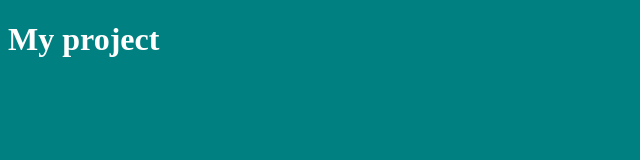
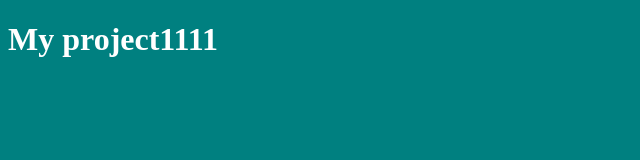
Before and after one commit to Ivan-Riiako/goit-markup-hw-01, a plain HTML site: page index.html in a window 1280 px wide. Shown: the full height of the page, 0-640 px from the left. Drawn offline with Linux system fonts and the light colour scheme.

Commit message:
Update index.html

```diff
--- a/index.html
+++ b/index.html
@@ -8,7 +8,7 @@
     <title>Studio</title>
 </head>
 <body>
-    <h1>My project</h1>
+    <h1>My project1111</h1>
 
 </body>
 </html>
```
